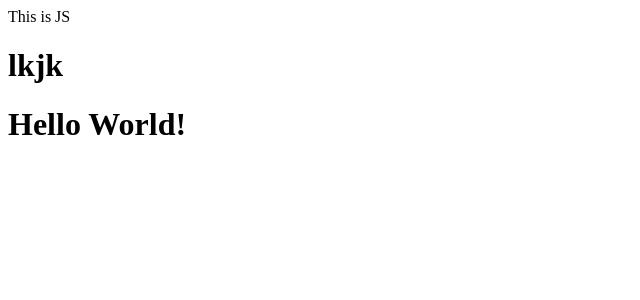
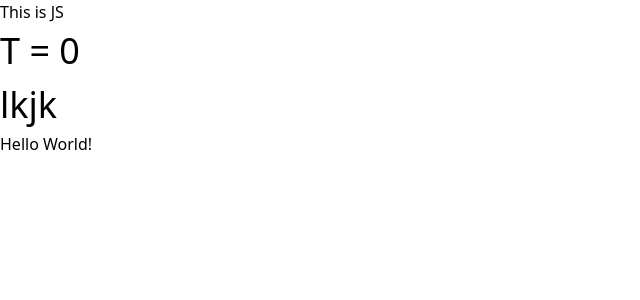
Before and after one commit to Folkwise-io/MintbeanPlatformV3-frontend, a React app: page / in a window 1280 px wide. Shown: the top 300 px of the page, without its empty margins (0-640 px from the left). Built offline with nearby package versions, Linux system fonts and the light colour scheme.

Commit message:
tailwind/postcss working with hot reload

```diff
--- /dev/null
+++ b/postcss.config.js
@@ -0,0 +1,17 @@
+module.exports = {
+  plugins: [
+    require("tailwindcss"),
+    process.env.NODE_ENV === "production" ? require("@fullhuman/postcss-purgecss") : null,
+    process.env.NODE_ENV === "production" ? require("autoprefixer") : null,
+  ],
+};
+//
+// process.env.NODE_ENV === "production"
+//   ? [
+//       "@fullhuman/postcss-purgecss",
+//       {
+//         content: ["./pages/**/*.{js,jsx,ts,tsx}", "./components/**/*.{js,jsx,ts,tsx}"],
+//         defaultExtractor: (content) => content.match(/[\w-/:]+(?<!:)/g) || [],
+//       },
+//     ]
+//   : undefined,
--- a/src/components/App.tsx
+++ b/src/components/App.tsx
@@ -1,16 +1,20 @@
-import React from 'react';
+import React from "react";
 
-import JS from './JS'
-import H from './H'
+import JS from "./JS";
+import H from "./H";
+import Hook from "./Hook";
 
-const App = (): any => {
-		return (
-			<div>
+import "../styles/index.css";
+
+const App: React.FC<void> = () => {
+  return (
+    <div>
       <JS />
-			<H title="lkjk"/>
-				<h1>Hello World!</h1>
-			</div>
-		);
-}
+      <Hook />
+      <H title="lkjk" />
+      <h1>Hello World!</h1>
+    </div>
+  );
+};
 
 export default App;
--- a/src/components/H.tsx
+++ b/src/components/H.tsx
@@ -1,15 +1,15 @@
-import React, { FC } from 'react';
+import React, { FC } from "react";
 
 type HProps = {
-    title: string;
-    paragraph?: string;
+  title: string;
+  paragraph?: string;
 };
 
 const H: FC<HProps> = ({ title, paragraph }: HProps) => (
-    <div>
-        <h1>{title}</h1>
-        <p>{paragraph}</p>
-    </div>
+  <div>
+    <h1 className="text-4xl text-blue">{title}</h1>
+    <p>{paragraph}</p>
+  </div>
 );
 
 export default H;
--- a/src/components/Hook.js
+++ b/src/components/Hook.js
@@ -2,7 +2,7 @@ import React, { useState } from "react";
 
 const Hook = () => {
   const [t] = useState(0);
-  return <div>T = {t}</div>;
+  return <div className="text-4xl">T = {t}</div>;
 };
 
 export default Hook;
--- /dev/null
+++ b/src/styles/index.css
@@ -0,0 +1,6 @@
+/* purgecss start ignore */
+@tailwind base;
+@tailwind components;
+/* purgecss end ignore */
+
+@tailwind utilities;
--- a/tailwind.config.js
+++ b/tailwind.config.js
@@ -1,8 +1,12 @@
 module.exports = {
+  future: {
+    // to ensure smooth transition to next semantic release
+    removeDeprecatedGapUtilities: true,
+  },
   purge: [],
   theme: {
     extend: {},
   },
   variants: {},
   plugins: [],
-}
+};
--- a/webpack.config.js
+++ b/webpack.config.js
@@ -7,12 +7,12 @@ module.exports = {
   // and output it into /dist as bundle.js
   output: {
     path: path.join(__dirname, "/dist"),
-    filename: "bundle.js"
+    filename: "bundle.js",
   },
 
   // adding .ts and .tsx to resolve.extensions will help babel look for .ts and .tsx files to transpile
   resolve: {
-    extensions: [".ts", ".tsx", ".js", ".jsx"]
+    extensions: [".ts", ".tsx", ".js", ".jsx"],
   },
 
   module: {
@@ -21,21 +21,37 @@ module.exports = {
       {
         test: /\.(ts|js)x?$/,
         exclude: /node_modules/,
-        use: {
-          loader: "babel-loader"
-        }
+        use: [
+          {
+            loader: "babel-loader",
+            options: {
+              presets: [
+                [
+                  "@babel/preset-env",
+                  {
+                    targets: {
+                      node: "12",
+                    },
+                  },
+                ],
+                "@babel/preset-react",
+              ],
+            },
+          },
+        ],
       },
 
       // css-loader to bundle all the css files into one file and style-loader to add all the styles  inside the style tag of the document
       {
         test: /\.css$/,
-        use: ["style-loader", "css-loader"]
-      }
-    ]
+        use: ["style-loader", "css-loader"],
+      },
+      { test: /\.css$/, loader: "postcss-loader" },
+    ],
   },
   plugins: [
     new HtmlWebpackPlugin({
-      template: "./src/index.html"
-    })
-  ]
+      template: "./src/index.html",
+    }),
+  ],
 };
```
Also changed, not shown: babel.config.js (+4 -11 lines), package.json (+6 -3 lines), src/index.tsx (+4 -4 lines), .eslintrc.js, .prettierrc.js, 3 other files (tests, documents, lock files or other folders).
